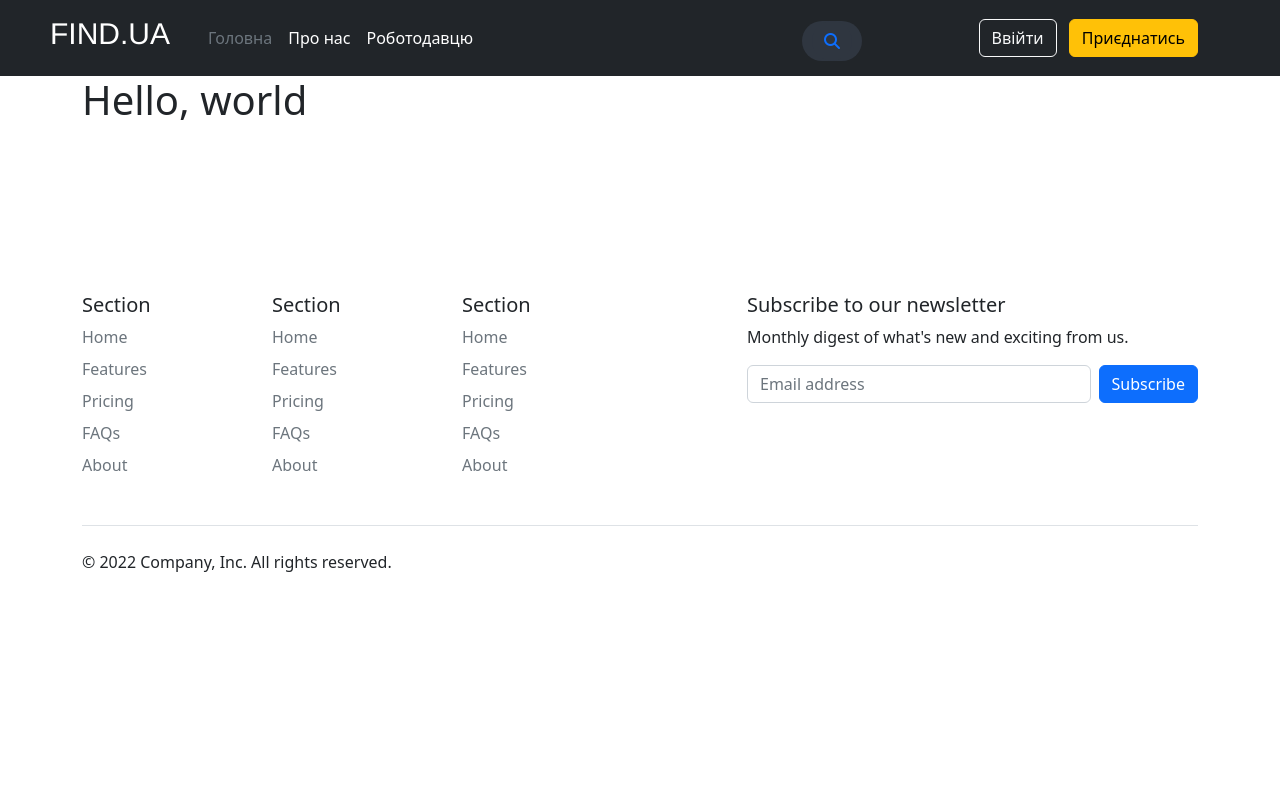
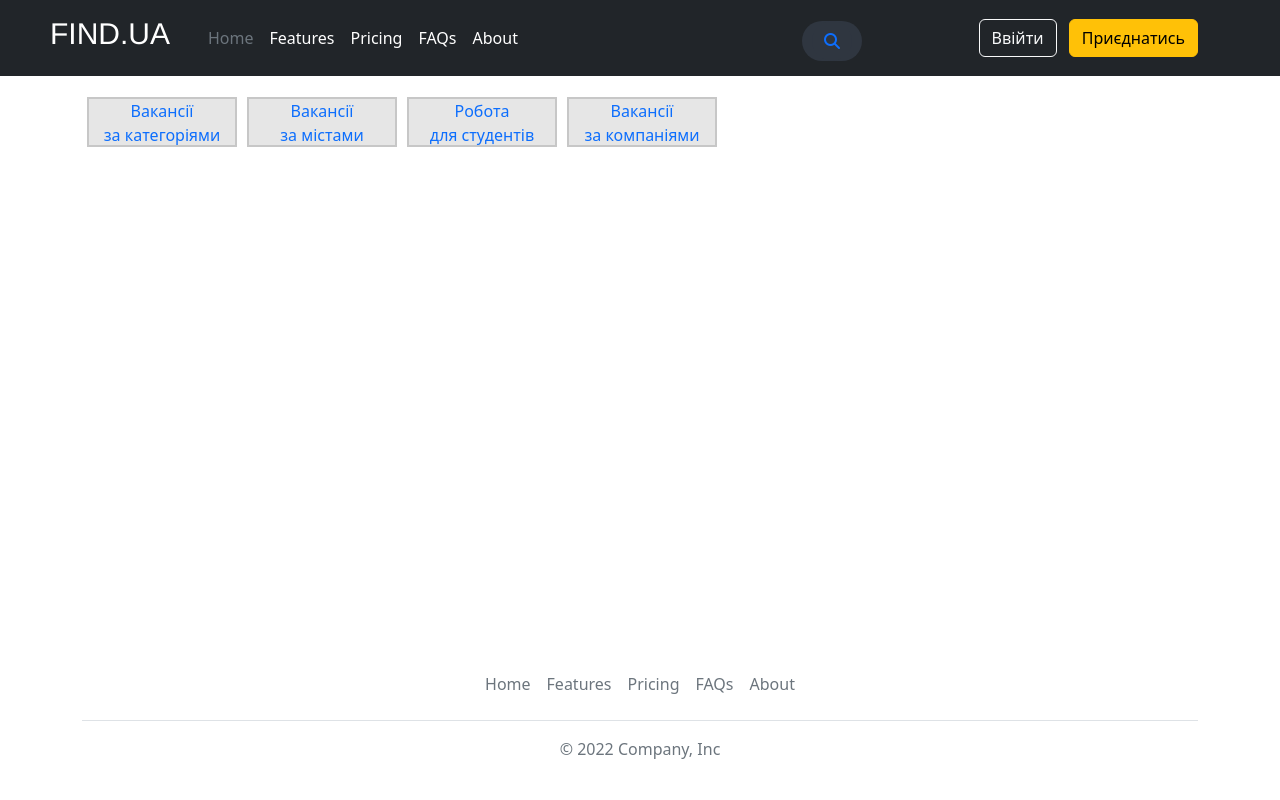
Before and after one commit to Dimaaap/site-for-find-work-django, a Django app: template worksite/main_page/templates/main_page/main_page.html in a window 1280 px wide. Run offline with Django 3.2, Linux system fonts and the light colour scheme; the template is opened without the code that fills it, so the values that code supplies are empty; some libraries are stand-ins or nearby versions.

Commit message:
Опустив футер до низу і змінив дизайн заголовка

```diff
--- a/worksite/main_page/static/main_page/css/main_page.css
+++ b/worksite/main_page/static/main_page/css/main_page.css
@@ -1,3 +1,8 @@
+* {
+    margin: 0;
+    padding: 0;
+}
+
 html {
     height: 100%;
 }
@@ -5,15 +10,9 @@ html {
 body {
     margin: 0;
     padding: 0;
-    min-height: 100%;
-    display: grid;
-    grid-template-row: 1fr auto;
+    height: 100%;
 }
 
-/* FOOTER */
-.content {
-
-}
 
 /* SEARCH-BOX */
 .search-box {
@@ -73,7 +72,38 @@ body {
     transition: 0.4s;
 }
 
-.py-5 {
-    grid-row-start: 2;
-    grid-row-end: 3;
+
+.wrapper {
+    height: 100%
 }
+
+.content {
+    box-sizing: border-box;
+    min-height: 78%;
+    padding-bottom: 90px;
+}
+
+.py-3 {
+    height: 80px;
+    margin-top: -80px;
+}
+
+.list-inline {
+    margin-top: 10px;
+}
+
+.list-inline li {
+    text-decoration: none;
+    background: #E6E6E6;
+    margin: 5px;
+    width: 150px;
+    text-align: center;
+    height: 50px;
+    float: left;
+    border: 2px solid #C7C7C7;
+}
+
+.list-inline a {
+    text-decoration: none;
+    margin-top: 0px;
+}
--- a/worksite/main_page/templates/main_page/base.html
+++ b/worksite/main_page/templates/main_page/base.html
@@ -14,6 +14,7 @@
     {% block css_additional %} {% endblock %}
 </head>
 <body>
+    <div class="wrapper">
         <div class="content">
            <header class="p-3 text-bg-dark">
             <div class="container">
@@ -23,14 +24,12 @@
                 </a>
                   <h1 class="company-title">FIND.UA</h1>
                 <ul class="nav col-12 col-lg-auto me-lg-auto mb-2 justify-content-center mb-md-0">
-              <li><a href="#" class="nav-link px-2 text-secondary">Головна</a></li>
-              <li><a href="#" class="nav-link px-2 text-white">Про нас</a></li>
-              <li><a href="#" class="nav-link px-2 text-white">Роботодавцю</a></li>
+                  <li><a href="#" class="nav-link px-2 text-secondary">Home</a></li>
+                  <li><a href="#" class="nav-link px-2 text-white">Features</a></li>
+                  <li><a href="#" class="nav-link px-2 text-white">Pricing</a></li>
+                  <li><a href="#" class="nav-link px-2 text-white">FAQs</a></li>
+                  <li><a href="#" class="nav-link px-2 text-white">About</a></li>
                 </ul>
-
-            <!--<form class="col-12 col-lg-auto mb-3 mb-lg-0 me-lg-3" role="search">
-              <input type="search" class="form-control form-control-dark text-bg-dark" placeholder="Search..." aria-label="Search">
-            </form> -->
                 <div class="search-box">
                     <input class="search-txt" type="text" name="" placeholder="Пошук вакансій">
                     <a class="search-btn" href="#">
@@ -39,73 +38,29 @@
                 </div>
 
                 <div class="text-end">
-              <a class="btn btn-outline-light me-2" href="#">Ввійти</a>
-               <a class="btn btn-warning" href="#">Приєднатись</a>
+                  <!--<button type="button" class="btn btn-outline-light me-2">Login</button>
+                  <button type="button" class="btn btn-warning">Sign-up</button> -->
+                    <a href="#" class="btn btn-outline-light me-2">Ввійти</a>
+                    <a href="#" class="btn btn-warning">Приєднатись</a>
                 </div>
-          </div>
+              </>
             </div>
           </header>
                 {% block body %}
                 {% endblock %}
             </div>
     <div class="container">
-        <footer class="py-5">
-        <div class="row">
-          <div class="col-6 col-md-2 mb-3">
-            <h5>Section</h5>
-            <ul class="nav flex-column">
-              <li class="nav-item mb-2"><a href="#" class="nav-link p-0 text-muted">Home</a></li>
-              <li class="nav-item mb-2"><a href="#" class="nav-link p-0 text-muted">Features</a></li>
-              <li class="nav-item mb-2"><a href="#" class="nav-link p-0 text-muted">Pricing</a></li>
-              <li class="nav-item mb-2"><a href="#" class="nav-link p-0 text-muted">FAQs</a></li>
-              <li class="nav-item mb-2"><a href="#" class="nav-link p-0 text-muted">About</a></li>
+        <footer class="py-3 my-4">
+    <ul class="nav justify-content-center border-bottom pb-3 mb-3">
+      <li class="nav-item"><a href="#" class="nav-link px-2 text-muted">Home</a></li>
+      <li class="nav-item"><a href="#" class="nav-link px-2 text-muted">Features</a></li>
+      <li class="nav-item"><a href="#" class="nav-link px-2 text-muted">Pricing</a></li>
+      <li class="nav-item"><a href="#" class="nav-link px-2 text-muted">FAQs</a></li>
+      <li class="nav-item"><a href="#" class="nav-link px-2 text-muted">About</a></li>
     </ul>
+    <p class="text-center text-muted">© 2022 Company, Inc</p>
+  </footer>
     </div>
-
-          <div class="col-6 col-md-2 mb-3">
-            <h5>Section</h5>
-            <ul class="nav flex-column">
-              <li class="nav-item mb-2"><a href="#" class="nav-link p-0 text-muted">Home</a></li>
-              <li class="nav-item mb-2"><a href="#" class="nav-link p-0 text-muted">Features</a></li>
-              <li class="nav-item mb-2"><a href="#" class="nav-link p-0 text-muted">Pricing</a></li>
-              <li class="nav-item mb-2"><a href="#" class="nav-link p-0 text-muted">FAQs</a></li>
-              <li class="nav-item mb-2"><a href="#" class="nav-link p-0 text-muted">About</a></li>
-            </ul>
-          </div>
-
-          <div class="col-6 col-md-2 mb-3">
-            <h5>Section</h5>
-            <ul class="nav flex-column">
-              <li class="nav-item mb-2"><a href="#" class="nav-link p-0 text-muted">Home</a></li>
-              <li class="nav-item mb-2"><a href="#" class="nav-link p-0 text-muted">Features</a></li>
-              <li class="nav-item mb-2"><a href="#" class="nav-link p-0 text-muted">Pricing</a></li>
-              <li class="nav-item mb-2"><a href="#" class="nav-link p-0 text-muted">FAQs</a></li>
-              <li class="nav-item mb-2"><a href="#" class="nav-link p-0 text-muted">About</a></li>
-            </ul>
-          </div>
-
-          <div class="col-md-5 offset-md-1 mb-3">
-            <form>
-              <h5>Subscribe to our newsletter</h5>
-              <p>Monthly digest of what's new and exciting from us.</p>
-              <div class="d-flex flex-column flex-sm-row w-100 gap-2">
-                <label for="newsletter1" class="visually-hidden">Email address</label>
-                <input id="newsletter1" type="text" class="form-control" placeholder="Email address">
-                <button class="btn btn-primary" type="button">Subscribe</button>
-              </div>
-            </form>
-          </div>
-        </div>
-
-        <div class="d-flex flex-column flex-sm-row justify-content-between py-4 my-4 border-top">
-          <p>© 2022 Company, Inc. All rights reserved.</p>
-          <ul class="list-unstyled d-flex">
-            <li class="ms-3"><a class="link-dark" href="#"><svg class="bi" width="24" height="24"><use xlink:href="#twitter"></use></svg></a></li>
-            <li class="ms-3"><a class="link-dark" href="#"><svg class="bi" width="24" height="24"><use xlink:href="#instagram"></use></svg></a></li>
-            <li class="ms-3"><a class="link-dark" href="#"><svg class="bi" width="24" height="24"><use xlink:href="#facebook"></use></svg></a></li>
-          </ul>
-        </div>
-        </footer>
     </div>
 </body>
 </html>
--- a/worksite/main_page/templates/main_page/main_page.html
+++ b/worksite/main_page/templates/main_page/main_page.html
@@ -8,6 +8,19 @@
 
 {% block body %}
     <div class="container">
-        <h1>Hello, world</h1>
+        <ul class="list-inline menu-my-img add-top">
+        <li class="i-by-category">
+            <a href="/jobs/by-category/">Вакансії за&nbsp;категоріями</a>
+        </li>
+        <li class="i-by-region">
+            <a href="/jobs/by-region/">Вакансії за&nbsp;містами</a>
+        </li>
+        <li class="i-students">
+            <a href="/jobs/students/">Робота для&nbsp;студентів</a>
+        </li>
+        <li class="i-by-company visible-xs-block">
+            <a href="/jobs/by-company/">Вакансії за&nbsp;компаніями</a>
+        </li>
+    </ul>
     </div>
 {% endblock %}
```
Lines whose indentation alone changed are shown as unchanged.
